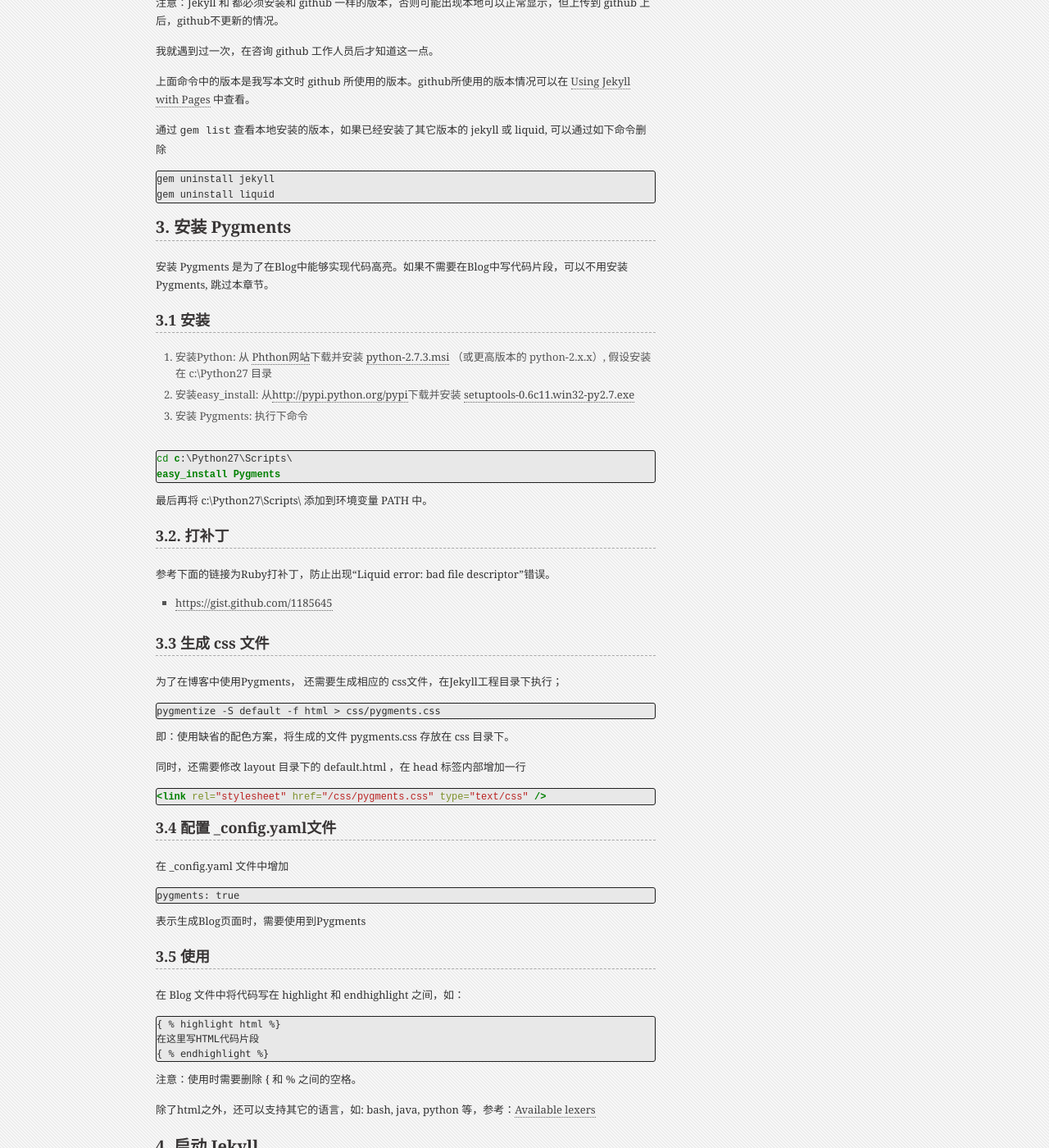
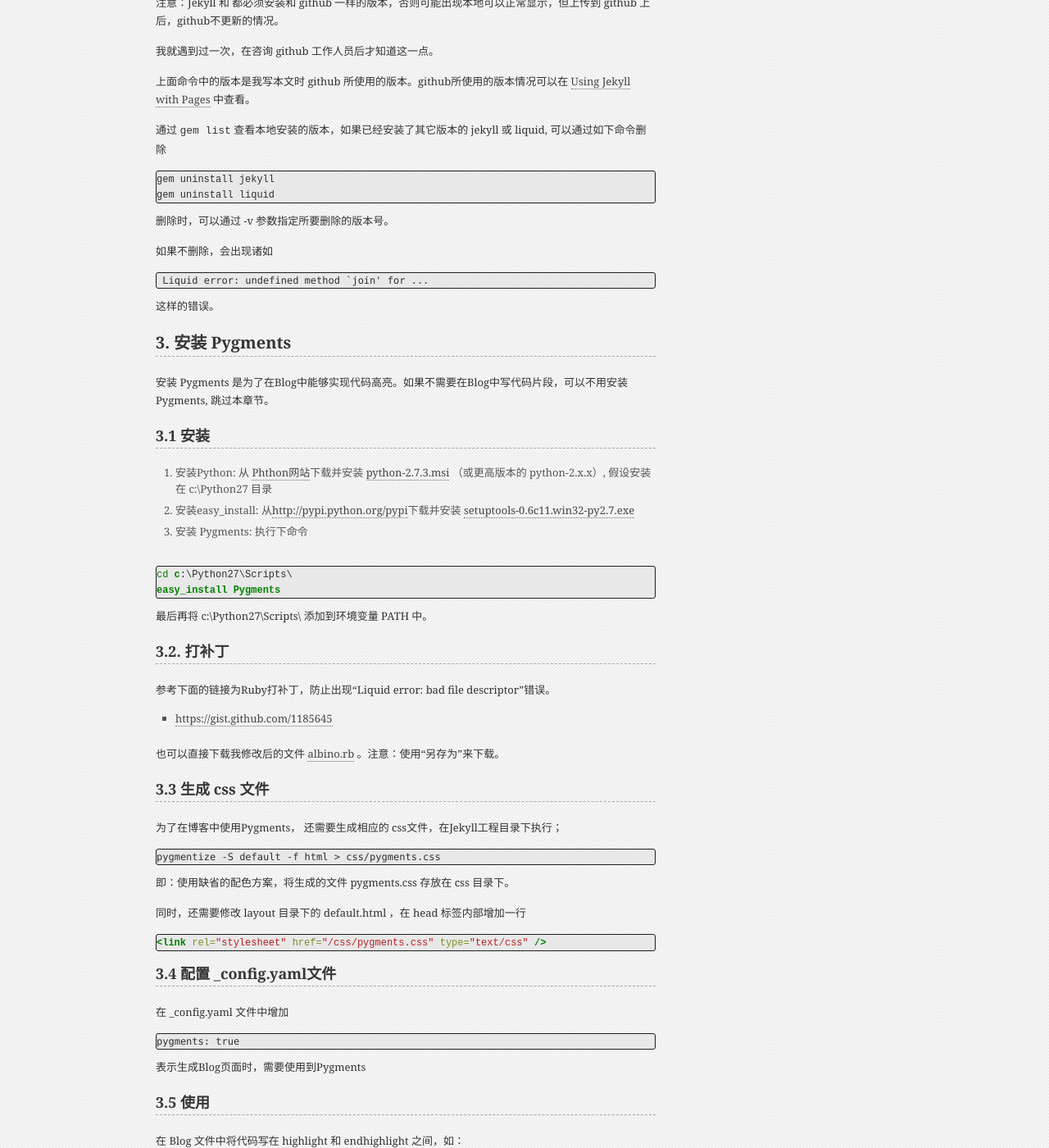
Before and after one commit to fanhongtao/fanhongtao.github.com, a Jekyll site: the page built from _posts/2012-08-30-install-jekyll-on-windows.md, in a window 1280 px wide and 1400 px high, scrolled down 675 px. Shown: the whole window at 82% size. Built offline with Jekyll 4.4.1, drawn with Linux system fonts in a browser that asks for light colours; Markdown is read by kramdown in place of the engine named in the settings; comment, search, counter and statistics services are not loaded.

Commit message:
Update: install jekyll

```diff
--- a/_posts/2012-08-30-install-jekyll-on-windows.md
+++ b/_posts/2012-08-30-install-jekyll-on-windows.md
@@ -40,6 +40,15 @@ gem uninstall jekyll
 gem uninstall liquid
 {% endhighlight %}
 
+删除时，可以通过 -v 参数指定所要删除的版本号。
+
+如果不删除，会出现诸如
+
+<pre>
+ Liquid error: undefined method `join' for ...
+</pre>
+
+这样的错误。
 
 # 3. 安装 Pygments
 
@@ -61,6 +70,9 @@ easy_install Pygments
 参考下面的链接为Ruby打补丁，防止出现“Liquid error: bad file descriptor”错误。
 
 * [https://gist.github.com/1185645](https://gist.github.com/1185645)
+
+也可以直接下载我修改后的文件 [albino.rb](/attachments/albino.rb) 。注意：使用“另存为”来下载。
+
 
 ## 3.3 生成 css 文件
 
```
Also changed, not shown: attachments/albino.rb (added, +142 -0 lines).
